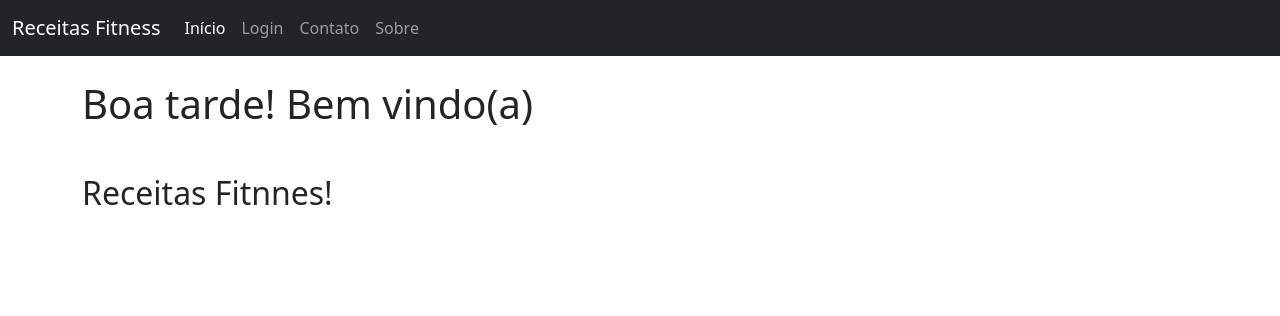
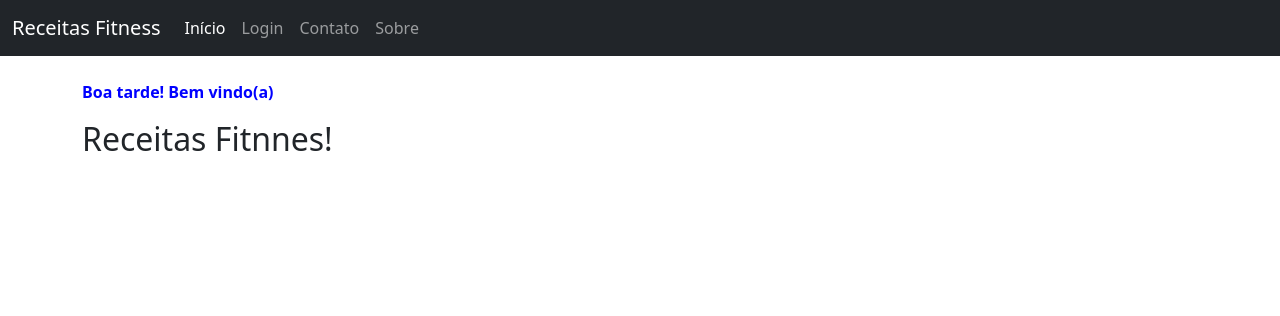
Before and after one commit to DiegoGabriel20/Trabalho-de-PHP, a PHP site: page /menu.php in a window 1280 px wide. Shown: the top 316 px of the page. Run offline with PHP 8.4, Linux system fonts and the light colour scheme.

Commit message:
Atualizando Menu

```diff
--- a/menu.php
+++ b/menu.php
@@ -43,21 +43,15 @@
         $hora = date('H');
 
         if ($hora >= 5 && $hora < 12) {
-            echo "<h1>Bom dia! Bem vindo(a)<h1/> <h2> <br>Receitas Fitnnes!<h2/>";
+            echo '<p style="color: Blue; font-weight: bold;"> "<h1>Bom dia! Bem vindo(a)<h1/> <h2> Receitas Fitnnes!<h2/></p>';
         } elseif ($hora >= 12 && $hora < 18) {
-            echo "<h1>Boa tarde! Bem vindo(a)<h1/> <h2> <br>Receitas Fitnnes!<h2/>";
+            echo '<p style="color: Blue; font-weight: bold;"<h1>Boa tarde! Bem vindo(a)<h1/> <h2> Receitas Fitnnes!<h2/></p>';
         } else {
-            echo "<h2>Boa noite! Bem vindo(a) <br>Receitas Fitnnes!<h2/>";
+            echo '<p style="color: Blue; font-weight: bold;"<h1>Boa noite! Bem vindo(a)<h1/> <h2> Receitas Fitnnes!<h2/></p>';
         }
 
     ?>
 </div>
-
-
-
-
-
-
 
 <!-- Script do Bootstrap (JS + Popper) -->
 <script src="https://cdn.jsdelivr.net/npm/bootstrap@5.3.0/dist/js/bootstrap.bundle.min.js"></script>
```
